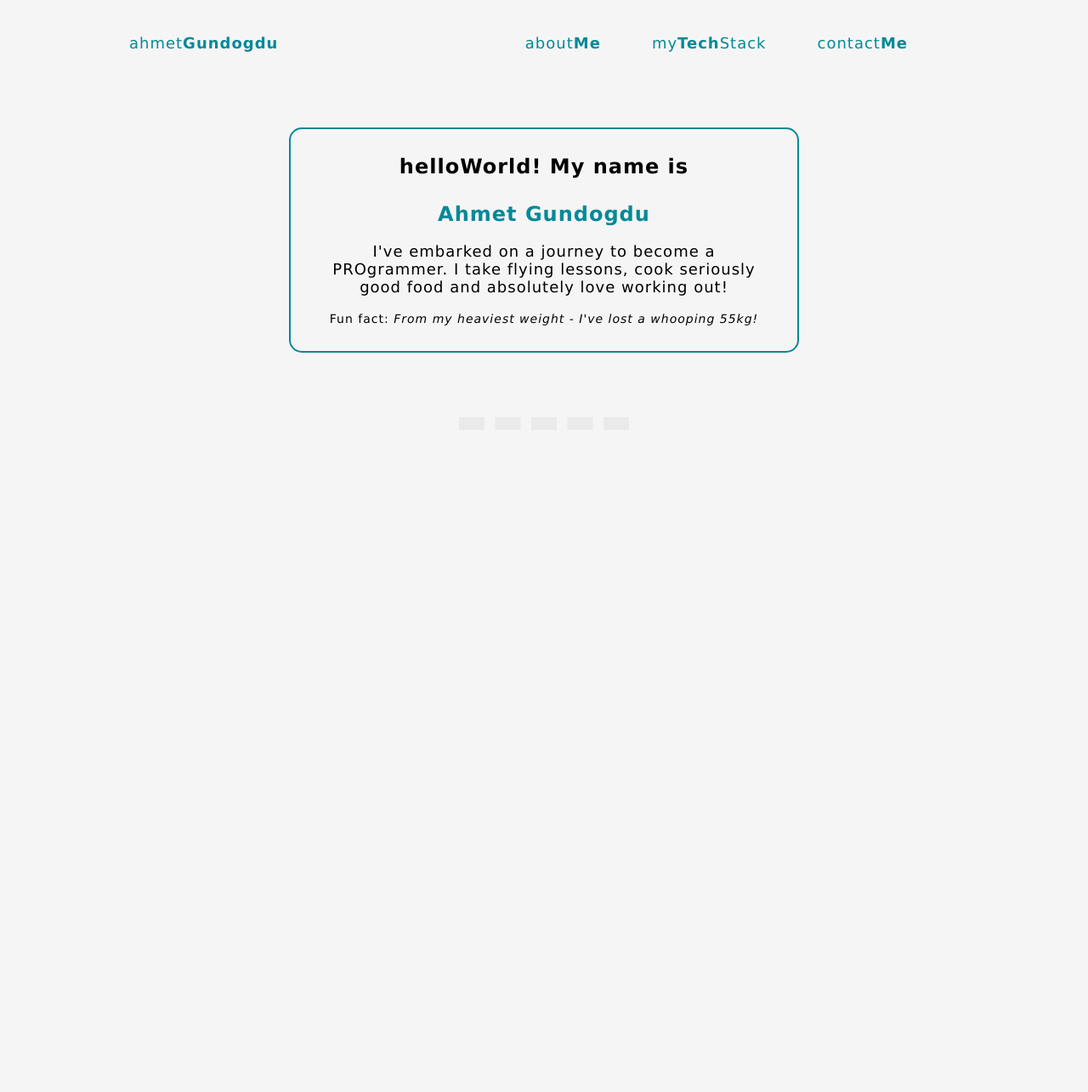
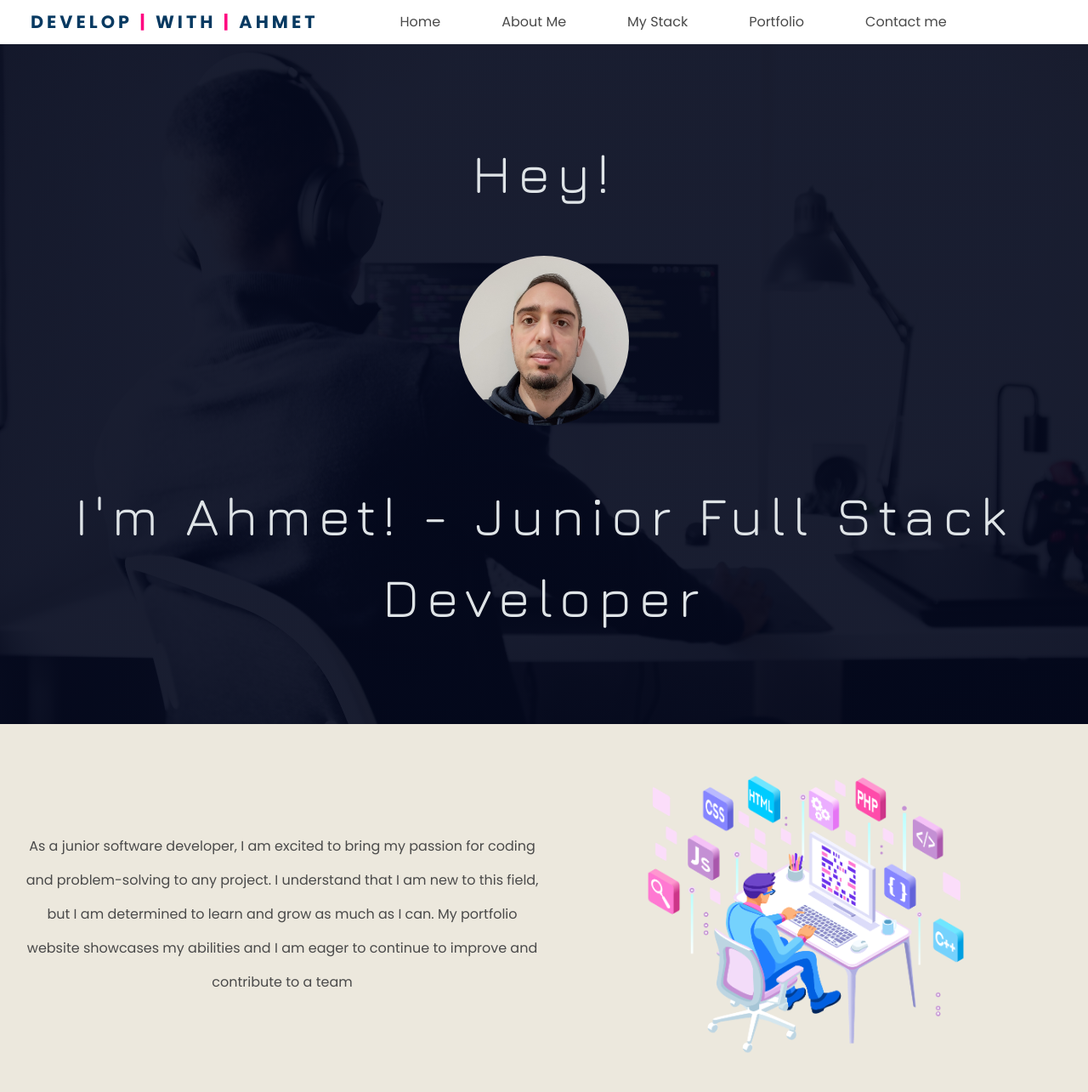
Before and after one commit to agundogdu99/DevelopWithAhmet.com, a plain HTML site: page index.html in a window 1280 px wide. Shown: the top 1285 px of the page at 85% size. Before the commit the page ends 800 px from the top, so only its background shows below. Drawn offline with nearby package versions, Linux system fonts and the light colour scheme.

Commit message:
update to portfolio website

```diff
--- /dev/null
+++ b/Useful Resources/app.js
@@ -0,0 +1,21 @@
+document.addEventListener('DOMContentLoaded', () => {
+
+    // Get all "navbar-burger" elements
+    const $navbarBurgers = Array.prototype.slice.call(document.querySelectorAll('.navbar-burger'), 0);
+
+    // Add a click event on each of them
+    $navbarBurgers.forEach( el => {
+      el.addEventListener('click', () => {
+
+        // Get the target from the "data-target" attribute
+        const target = el.dataset.target;
+        const $target = document.getElementById(target);
+
+        // Toggle the "is-active" class on both the "navbar-burger" and the "navbar-menu"
+        el.classList.toggle('is-active');
+        $target.classList.toggle('is-active');
+
+      });
+    });
+
+  });
--- /dev/null
+++ b/Useful Resources/style.css
@@ -0,0 +1,116 @@
+@import url('https://fonts.googleapis.com/css2?family=Jura:wght@300;400;700&family=Poppins:ital,wght@0,200;0,300;0,400;0,600;0,700;0,800;1,400&display=swap');
+:root {
+
+}
+
+body {
+    font-family: 'Poppins', sans-serif;
+    background-color: rgb(236, 232, 221);
+}
+
+#my-logo {
+    font-weight: 700;
+    font-size: 1.3rem;
+    letter-spacing: 4px;
+    color: rgb(7, 57, 97);
+}
+
+.navbar-item span, .navbar-menu .navLinks:hover {
+    color: rgb(255, 0, 128);
+}
+
+.hero {
+    background-image: linear-gradient(rgba(4,9,30,0.9),rgba(4,9,30,0.9)),url("./images/hero.jpg");
+    background-position: center;
+    background-repeat: no-repeat;
+    background-size: cover;
+    height: 100vh;
+    position: relative;
+}
+
+.welcomeMessage, .welcomeMessageDev {
+    font-size: 4rem;
+    font-family: 'Jura', sans-serif;
+    color: rgb(223, 228, 231);
+    letter-spacing: 8px;
+}
+
+.myImg {
+    width: 200px;
+    border-radius: 50%;
+    margin: 50px auto;
+    transition: 0.3s;
+}
+
+.myImg:hover {
+    /* border: 6px solid white; */
+    box-shadow: 0 0 40px rgba(255, 237, 237, 0.678);
+}
+
+
+/* About Me section */
+
+.aboutContainer {
+    display: flex;
+    justify-content: center;
+    align-items: center;
+}
+
+.aboutContainer div {
+    display: flex;
+    flex-basis: 50%;
+    justify-content: center;
+    align-items: center;
+}
+
+.aboutMe {
+    line-height: 2.5rem;
+    text-align: center;
+}
+
+
+.computerImg {
+    width: 400px;
+}
+
+
+@media only screen and (max-width: 1024px){
+
+    .hero {
+        height: 80vh;
+    }
+
+    #my-logo {
+        font-size: 0.7rem;
+        margin: 0;
+    }
+
+    .welcomeMessageDev {
+        font-size: 1.7rem;
+        padding: 0 50px;
+        text-align: center;
+    }
+
+    .welcomeMessage {
+        font-size: 3rem;
+    }
+
+
+
+    /* About Me section */
+
+    .aboutContainer {
+    flex-direction: column;
+    }
+
+    .reverseColumn {
+        flex-direction: column-reverse; !important
+    }
+
+    .aboutMe {
+        line-height: 2rem;
+        padding: 30px;
+    }
+
+
+}
--- a/index.html
+++ b/index.html
@@ -1,17 +1,133 @@
 <!DOCTYPE html>
-<html lang="en">
+<html lang="en" id="home">
 
 <head>
     <meta charset="UTF-8">
     <meta http-equiv="X-UA-Compatible" content="IE=edge">
     <meta name="viewport" content="width=device-width, initial-scale=1.0">
-    <link rel="stylesheet" href="/style.css">
+    <link rel="stylesheet" href="https://cdn.jsdelivr.net/npm/bulma@0.9.4/css/bulma.min.css">
+    <link rel="stylesheet" href="https://cdnjs.cloudflare.com/ajax/libs/animate.css/4.1.1/animate.min.css" />
+    <link rel="stylesheet" href="./Useful Resources/style.css">
     <title>Develop with Ahmet</title>
 </head>
 
 <body>
 
-    <nav>
+    <nav class="navbar has-navbar-fixed-top" role="navigation" aria-label="main navigation">
+        <div class="navbar-brand">
+            <a class="navbar-item is-align-items-center ml-5 mr-6" id="my-logo" href="https://developwithahmet.com">
+
+                DEVELOP <span>&nbsp|&nbsp</span> WITH <span>&nbsp|&nbsp</span> AHMET
+            </a>
+
+            <a role="button" class="navbar-burger" aria-label="menu" aria-expanded="false"
+                data-target="navbarBasicExample">
+                <span aria-hidden="true"></span>
+                <span aria-hidden="true"></span>
+                <span aria-hidden="true"></span>
+            </a>
+        </div>
+
+        <div id="navbarBasicExample" class="navbar-menu">
+            <div class="navbar-start">
+                <a href="#home" class="navbar-item mx-5 navLinks">
+                    Home
+                </a>
+
+                <a class="navbar-item mx-5 navLinks">
+                    About Me
+                </a>
+
+                <a class="navbar-item mx-5 navLinks">
+                    My Stack
+                </a>
+
+                <a class="navbar-item mx-5 navLinks">
+                    Portfolio
+                </a>
+
+                <a class="navbar-item mx-5 navLinks">
+                    Contact me
+                </a>
+            </div>
+
+            <!-- <div class="navbar-end">
+                <div class="navbar-item">
+                    <div class="buttons">
+                        <a class="button is-primary">
+                            <strong>Sign up</strong>
+                        </a>
+                        <a class="button is-light">
+                            Log in
+                        </a>
+                    </div>
+                </div>
+            </div> -->
+        </div>
+    </nav>
+
+    <section class="hero is-flex is-align-items-center is-justify-content-center">
+        <div class="welcome-container is-flex-direction-column has-text-centered">
+            <p class="welcomeMessage animate__animated animate__backInLeft">Hey!</p>
+            <div class="myImgContainer animate__animated animate__backInRight"><img
+                    src="./Useful Resources/images/me.jpg" alt="" class="myImg"></div>
+            <p class="welcomeMessageDev animate__animated animate__backInLeft">I'm Ahmet! - Junior
+                Full Stack Developer
+            </p>
+        </div>
+    </section>
+
+    <section class="aboutMe p-3">
+
+        <div class="aboutContainer m-3">
+            <div>
+                <p class="aboutMe">As a junior software developer, I am excited to bring my passion for coding and
+                    problem-solving to any project. I understand that I am new to this field, but I am determined to
+                    learn
+                    and
+                    grow as much as I can. My portfolio website showcases my abilities and I am eager to continue to
+                    improve
+                    and
+                    contribute to a team</p>
+            </div>
+            <div>
+                <img class="computerImg"
+                    src="./Useful Resources/images/Programmer-Engineering-Development-Illustration-on-transparent-background-PNG.png"
+                    alt="">
+            </div>
+
+        </div>
+        <div class="aboutContainer m-3 reverseColumn">
+            <div>
+                <img class="computerImg"
+                    src="./Useful Resources/images/Web-development,-programmer-engineering-and-coding-website-on-augmented-reality-interface-screens-on-transparent-background-PNG.png"
+                    alt="">
+            </div>
+            <div>
+                <p class="aboutMe m-3">I bring a unique blend of problem-solving, critical thinking and attention to
+                    detail from my Business
+                    Studies and construction background. My experience as an Uber driver has also provided me with
+                    strong customer service skills. I have a strong work ethic, desire to continuously learn and am
+                    eager to apply my skills and experience to my passion for full-stack development. I'm excited to
+                    take on any challenge that comes my way.</p>
+                <!-- <p class="aboutMe m-3">My educational background in Business Studies at City University and a career in
+                    the
+                    construction industry has provided me with a strong foundation in problem-solving, critical thinking
+                    and
+                    attention to detail.
+                    Circumstances called for a more flexible career, where I gained customer-service skills driving for
+                    Uber.
+                    I have a strong work ethic and desire to continously learn. Now, I am excited to pursue my dream of
+                    becoming
+                    a full-stack developer. I am eager to bring my unique background and experience to any team and am
+                    excited to take on any challenge that
+                    comes my way.</p> -->
+            </div>
+
+        </div>
+    </section>
+
+    <!-- <nav>
         <ul class="nav-ul">
             <li class="float-left">ahmet<strong>Gundogdu</strong></li>
             <li class="float-right">contact<strong>Me</strong></li>
@@ -27,12 +143,9 @@
             good food and
             absolutely love working out!</p><br>
         <p class="aboutme-p2">Fun fact: <em>From my heaviest weight - I've lost a whooping 55kg!</em> </p>
-    </article>
-    <br><br><br><br>
+    </article> -->
 
-    <hr>
-
-
+    <script src="./Useful Resources/app.js"></script>
 </body>
 
 </html>
```
Also changed, not shown: Useful Resources/Useful Resources.txt, Useful Resources/images/Programmer-Engineering-Development-Illustration-on-transparent-background-PNG.png (added), Useful Resources/images/Web-development,-programmer-engineering-and-coding-website-on-augmented-reality-interface-screens-on-transparent-background-PNG.png (added), Useful Resources/images/hero.jpg (added), Useful Resources/images/me.jpg (added), style1.css (renamed from style.css), 1 other file.
